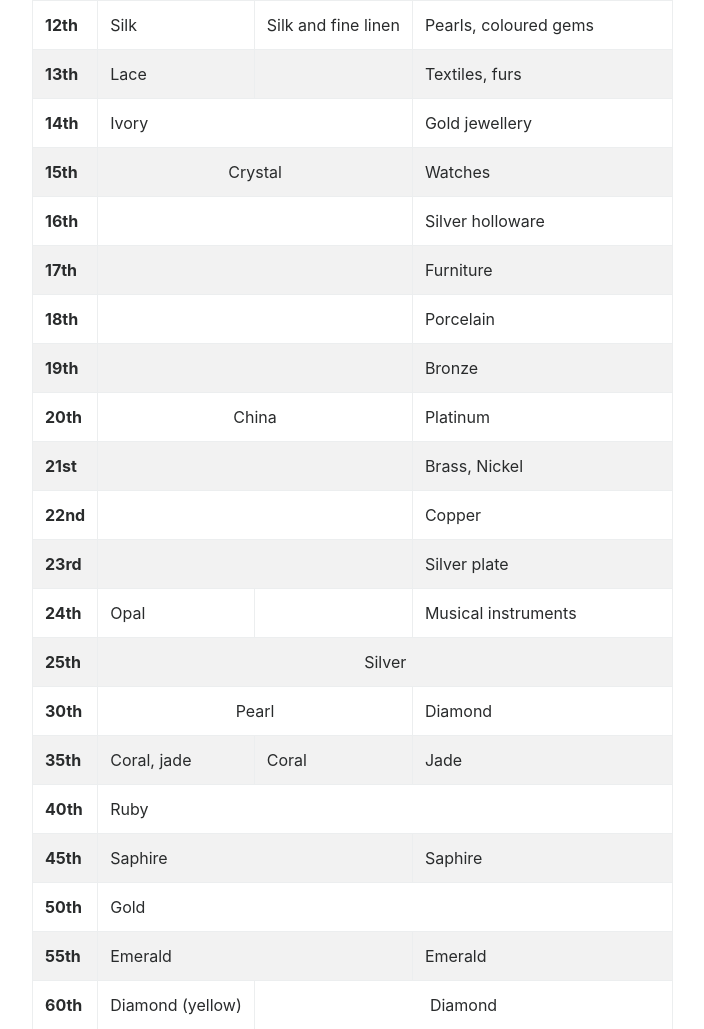
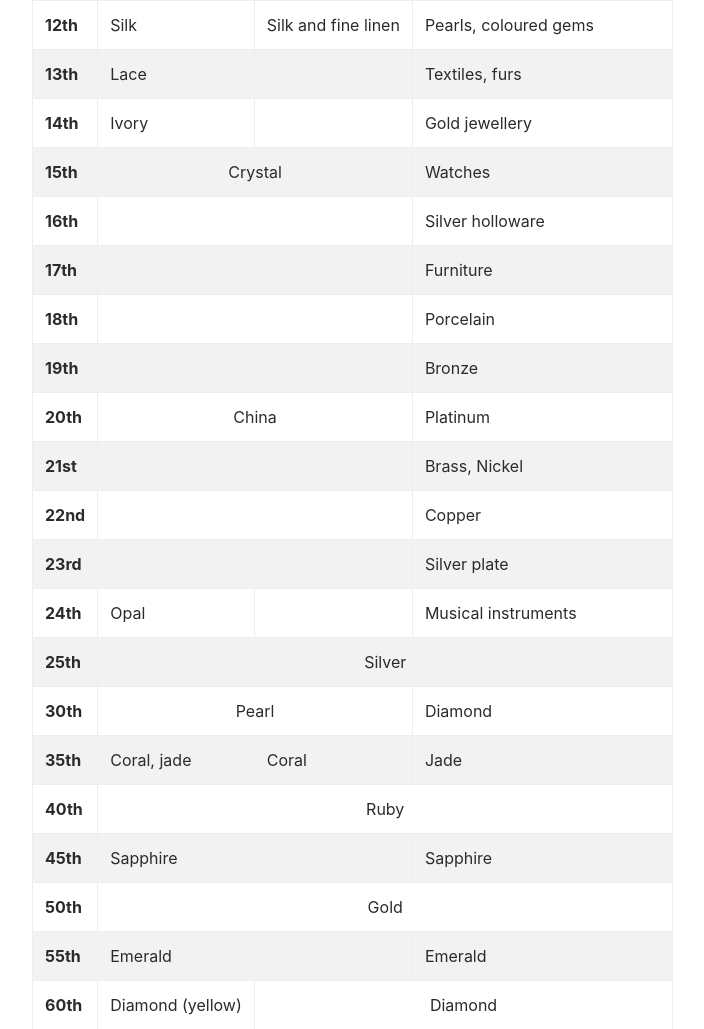
Before and after one commit to Justin859/MichaelsDesigns, a Django app: page /anniversary-gift-list in a window 1280 px wide. Shown: the part 864-1893 px from the top of the page, without its empty margins (303-1007 px from the left). Run offline with Django 3.2, Linux system fonts and the light colour scheme; data that the repository does not hold is empty; some libraries are stand-ins or nearby versions.

Commit message:
Fixed Anniversary table issues

```diff
--- a/designs/templates/anniversary.html
+++ b/designs/templates/anniversary.html
@@ -86,7 +86,8 @@
                     </tr>
                     <tr>
                         <th scope="row">11th</th>
-                        <td colspan="2">Steel</td>
+                        <td>Steel</td>
+                        <td></td>
                         <td>Fashion Jewellery, accessories</td>
                     </tr>
                     <tr>
@@ -103,7 +104,8 @@
                     </tr>
                     <tr>
                         <th scope="row">14th</th>
-                        <td colspan="2">Ivory</td>
+                        <td>Ivory</td>
+                        <td></td>
                         <td>Gold jewellery</td>
                     </tr>
                     <tr>
@@ -174,16 +176,17 @@
                     </tr>
                     <tr>
                         <th scope="row">40th</th>
-                        <td colspan="3">Ruby</td>
+                        <td colspan="3" align="center">Ruby</td>
                     </tr>
                     <tr>
                         <th scope="row">45th</th>
-                        <td colspan="2">Saphire</td>
-                        <td>Saphire</td>
+                        <td>Sapphire</td>
+                        <td></td>
+                        <td>Sapphire</td>
                     </tr>
                     <tr>
                         <th scope="row">50th</th>
-                        <td colspan="3">Gold</td>
+                        <td colspan="3" align="center">Gold</td>
                     </tr>
                     <tr>
                         <th scope="row">55th</th>
```
